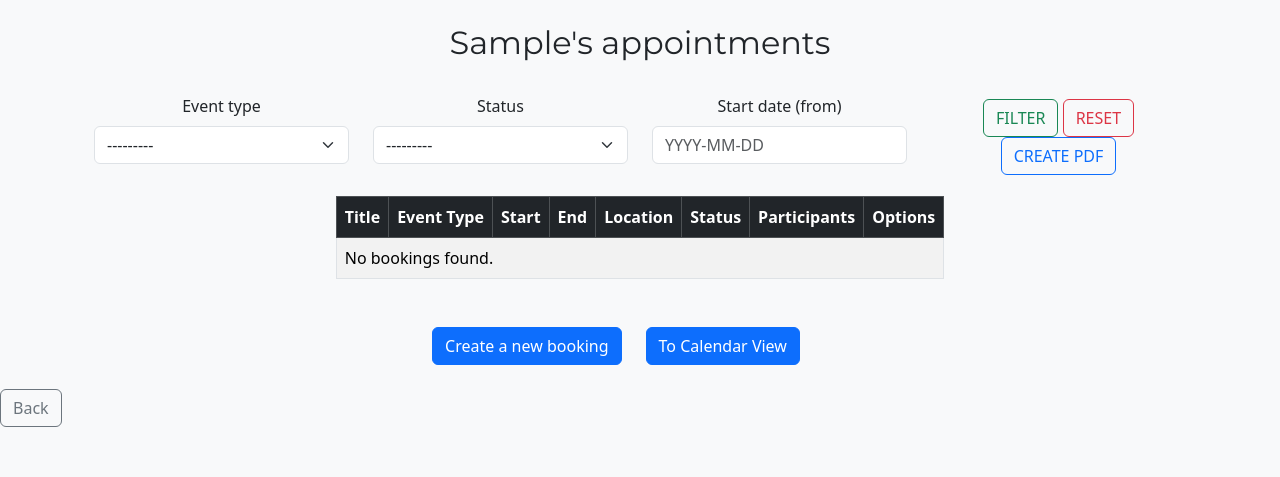
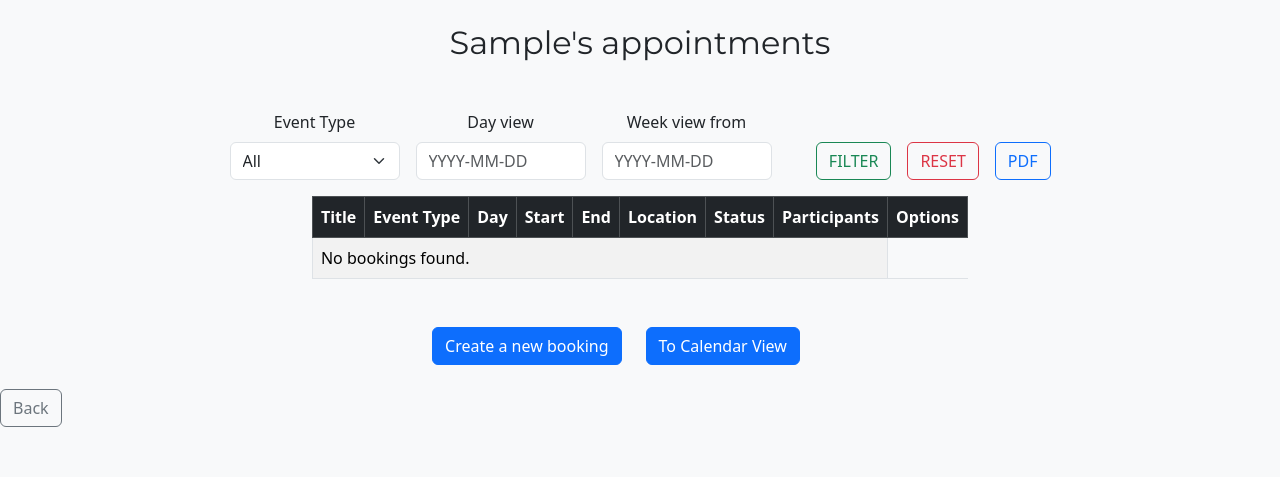
Before and after one commit to nico-sauer/team-management, a Django app: page /appointments/bookings/ in a window 1280 px wide. Shown: the part 89-566 px from the top of the page. Run offline with Django 5.2, Linux system fonts and the light colour scheme; the visitor is signed in with stand-in values (Sample User, id 1); data that the repository does not hold is empty; parts of the project's set-up code (start-up, migrations or seed data) failed here and were passed over; some libraries are stand-ins or nearby versions.

Commit message:
manual filter + formatting

```diff
--- a/appointments/filters.py
+++ b/appointments/filters.py
@@ -4,18 +4,31 @@ from django import forms
 
 
 class BookingFilter(django_filters.FilterSet):
-    start = django_filters.DateFilter(
-        lookup_expr="gte",
-        widget=forms.TextInput(
-            attrs={
-                "placeholder": "YYYY-MM-DD",
-                "class": "form-control",
-            }
-        ),
-        label="Start date (from)",
-        )
+    # day_view = django_filters.DateFilter(
+    #     field_name="start",
+    #     lookup_expr="date",
+    #     widget=forms.TextInput(
+    #         attrs={
+    #             "placeholder": "YYYY-MM-DD",
+    #             "class": "form-control",
+    #         }
+    #     ),
+    #     label="Day view",
+    #     )
+
+    # start_from = django_filters.DateFilter(
+    #     field_name="start",
+    #     lookup_expr="gte",
+    #     widget=forms.TextInput(
+    #         attrs={
+    #             "placeholder": "YYYY-MM-DD",
+    #             "class": "form-control",
+    #         }
+    #     ),
+    #     label="Start date (from)",
+    #     )
 
 
     class Meta:
         model = Booking
-        fields = ["event_type", "status", "start"]
+        fields = ["event_type"]
--- a/appointments/static/appointments/css/app_styles.css
+++ b/appointments/static/appointments/css/app_styles.css
@@ -188,6 +188,28 @@ main.container-fluid {
   margin: 0;
 }
 
+/* All columns in one row to baseline */
+.row.align-items-end > div {
+    display: flex;
+    flex-direction: column;
+    justify-content: flex-end;
+}
+
+/* Buttons next to each other with gap */
+.row.align-items-end > .col-md-3.button-container {
+    display: flex;
+    flex-direction: row;
+    align-items: flex-end;
+    gap: 0.5rem;
+}
+
+/* Buttons on basline */
+.button-row {
+    display: flex;
+    align-items: flex-end;
+    gap: 0.5rem;
+}
+
 /* Other tabs */
 #News,
 #Contact,
--- a/appointments/utils.py
+++ b/appointments/utils.py
@@ -22,7 +22,7 @@ class Calendar(HTMLCalendar):
         last_day = next_month - timedelta(days=1)
         return first_day, last_day
 
-    def formatday(self, day, bookings):
+    def formatday(self, day, weekday, bookings):
         if day == 0:
             return "<td></td>"
 
@@ -53,8 +53,6 @@ class Calendar(HTMLCalendar):
             # "has-private" if any(b.event_type == "private" for b in
             #                      all_bookings) else ""
         )
-        # optional
-        day_url = f"/appointments/day_view/?date={self.year}-{self.month:02d}-{day:02d}"
 
         for booking in all_bookings:
             local_start = localtime(booking.start)
@@ -83,7 +81,7 @@ class Calendar(HTMLCalendar):
     def formatweek(self, theweek, bookings):
         week = ""
         for d, weekday in theweek:
-            week += self.formatday(d, bookings)
+            week += self.formatday(d, weekday, bookings)
         return f"<tr> {week} </tr>"
 
     # formats a month as a complete table
--- a/appointments/views.py
+++ b/appointments/views.py
@@ -70,7 +70,7 @@ def create_booking(request):
 
 @login_required
 def booking_list(request):
-    # all bookings where current-user has created or is participants
+    # all bookings where current-user has created or is participant
     current_user = request.user
     bookings = (
         Booking.objects.filter(Q(booked_by=current_user) |
@@ -79,9 +79,9 @@ def booking_list(request):
         .order_by("-created_at")
     )
 
-    # use filter from queryset
+    # use filter from database via queryset
     booking_filter = BookingFilter(request.GET, queryset=bookings)
-    bookings = booking_filter.qs
+    filtered_bookings = booking_filter.qs
 
     # define timeframe (e.g. next month)
     today = date.today()
@@ -92,7 +92,7 @@ def booking_list(request):
     expanded_bookings = []
     tz = get_current_timezone()
 
-    for booking in bookings:
+    for booking in filtered_bookings:
         if booking.recurrence != "none":
             occurrences = booking.get_occurrences(start_date, end_date)
             for occ_start in occurrences:
@@ -124,17 +124,44 @@ def booking_list(request):
                 "end_occurrence": end
             })
 
+    # additional filter for expanded_bookings
+    day_view_str = request.GET.get("day_view")
+    week_view_str = request.GET.get("week_view_from")
+
+    if day_view_str:
+        try:
+            day_view_date = datetime.strptime(day_view_str, "%Y-%m-%d").date()
+            expanded_bookings = [
+                eb for eb in expanded_bookings
+                if eb["occurrence"].date() == day_view_date
+            ]
+        except ValueError:
+            pass
+
+    if week_view_str:
+        try:
+            week_view_date = datetime.strptime(week_view_str, "%Y-%m-%d").date()
+            end_date = week_view_date + timedelta(days=7)
+
+            expanded_bookings = [
+                eb for eb in expanded_bookings
+                if week_view_date <= eb["occurrence"].date() < end_date
+            ]
+        except ValueError:
+            pass
+
     # sort chronologically
     expanded_bookings.sort(key=lambda x: x["occurrence"])
 
-    context = {"bookings": expanded_bookings,
-               "filter": booking_filter}
+    context = {
+        "bookings": expanded_bookings,
+        "filter": booking_filter
+    }
 
     return render(request, "appointments/booking_list.html", context)
 
 
 # ---print booking_list to pfd.file ---
-
 
 @login_required
 def booking_pdf(request):
--- a/templates/appointments/booking_list.html
+++ b/templates/appointments/booking_list.html
@@ -18,21 +18,43 @@
 
     <!--Filter form-->
     <form method="GET" class="text-center">
-        <div class="row justify-content-center align-items-center mb-3">
-            {% for field in filter.form %}
-            <div class="form-group col-md-3">
-                {{ field|as_crispy_field }}
-            </div>
+    <div class="row justify-content-center align-items-end mb-3 g-3">
+
+        <!-- Event Type -->
+        <div class="col-md-2 d-flex flex-column">
+        <label for="id_event_type" class="form-label">Event Type</label>
+        <select name="event_type" id="id_event_type" class="form-select">
+            <option value="">All</option>
+            {% for key, value in filter.form.event_type.field.choices %}
+            <option value="{{ key }}" {% if filter.form.event_type.value == key %}selected{% endif %}>
+                {{ value }}
+            </option>
             {% endfor %}
-            <div class="col-md-3">
-                <button class="btn btn-outline-success"
-                    type="submit">FILTER</button>
-                <a href="{% url 'appointments:booking_list' %}"
-                    class="btn btn-outline-danger">RESET</a>
-                <a href="{% url 'appointments:booking_pdf' %}?{{ request.GET.urlencode }}"
-                    class="btn btn-outline-primary">CREATE PDF</a>
-            </div>
+        </select>
         </div>
+
+        <!-- Day View -->
+        <div class="col-md-2 d-flex flex-column">
+        <label for="id_day_view" class="form-label">Day view</label>
+        <input type="text" id="id_day_view" name="day_view" class="form-control" placeholder="YYYY-MM-DD"
+                value="{{ request.GET.day_view }}">
+        </div>
+
+        <!-- Week View From -->
+        <div class="col-md-2 d-flex flex-column">
+        <label for="id_week_view_from" class="form-label">Week view from</label>
+        <input type="text" id="id_week_view_from" name="week_view_from" class="form-control" placeholder="YYYY-MM-DD"
+                value="{{ request.GET.week_view_from }}">
+        </div>
+
+        <!-- Buttons -->
+        <div class="col-md-3 button-container">
+        <button type="submit" class="btn btn-outline-success me-2">FILTER</button>
+        <a href="{% url 'appointments:booking_list' %}" class="btn btn-outline-danger me-2">RESET</a>
+        <a href="{% url 'appointments:booking_pdf' %}?{{ request.GET.urlencode }}" class="btn btn-outline-primary">PDF</a>
+        </div>
+
+    </div>
     </form>
 </div>
 
@@ -42,6 +64,7 @@
         <tr>
             <th>Title</th>
             <th>Event Type</th>
+            <th>Day</th>
             <th>Start</th>
             <th>End</th>
             <th>Location</th>
@@ -55,6 +78,7 @@
         <tr>
             <td>{{ booking.booking.title }}</td>
             <td>{{ booking.booking.get_event_type_display }}</td>
+            <td>{{ booking.occurrence|date:"D" }}</td>
             <td>{{ booking.occurrence|date:"Y-m-d H:i" }}</td>
             <td>{{ booking.end_occurrence|date:"Y-m-d H:i" }}</td>
             <td>{{ booking.booking.location }}</td>
```
